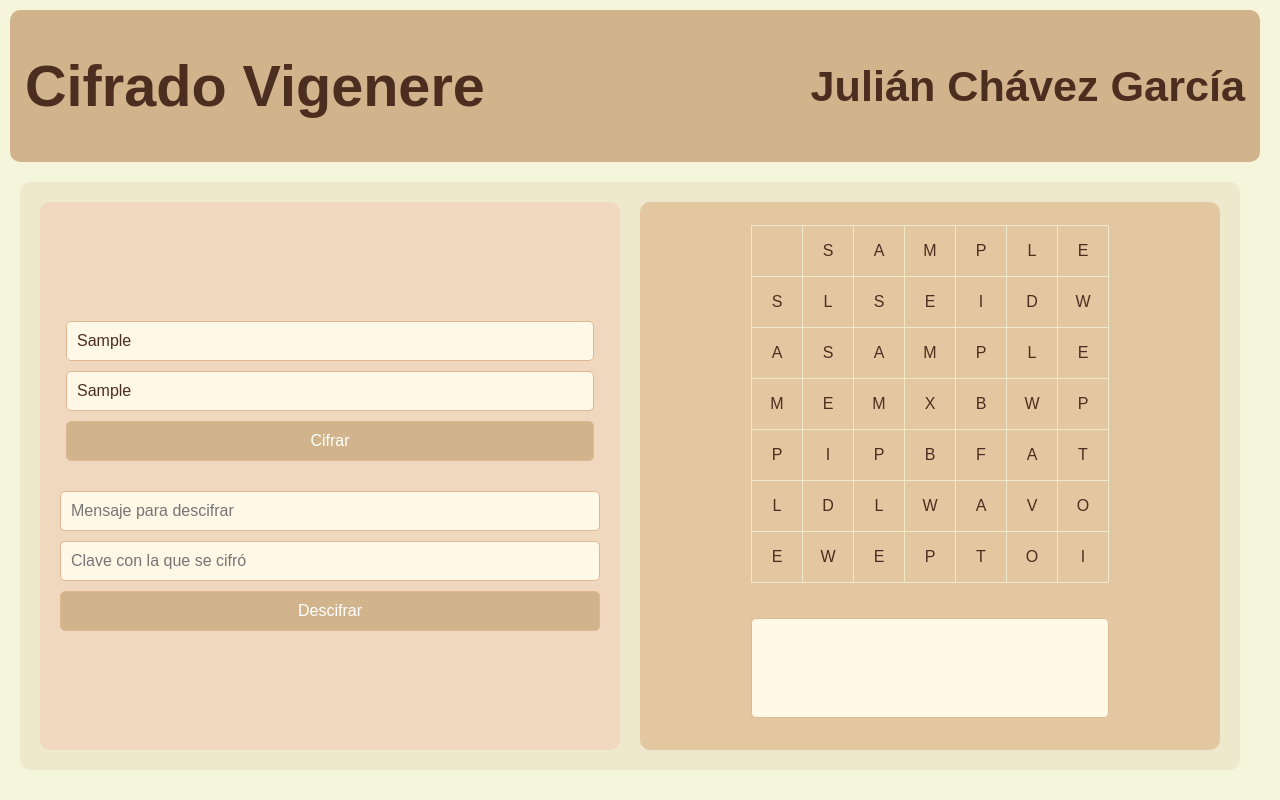
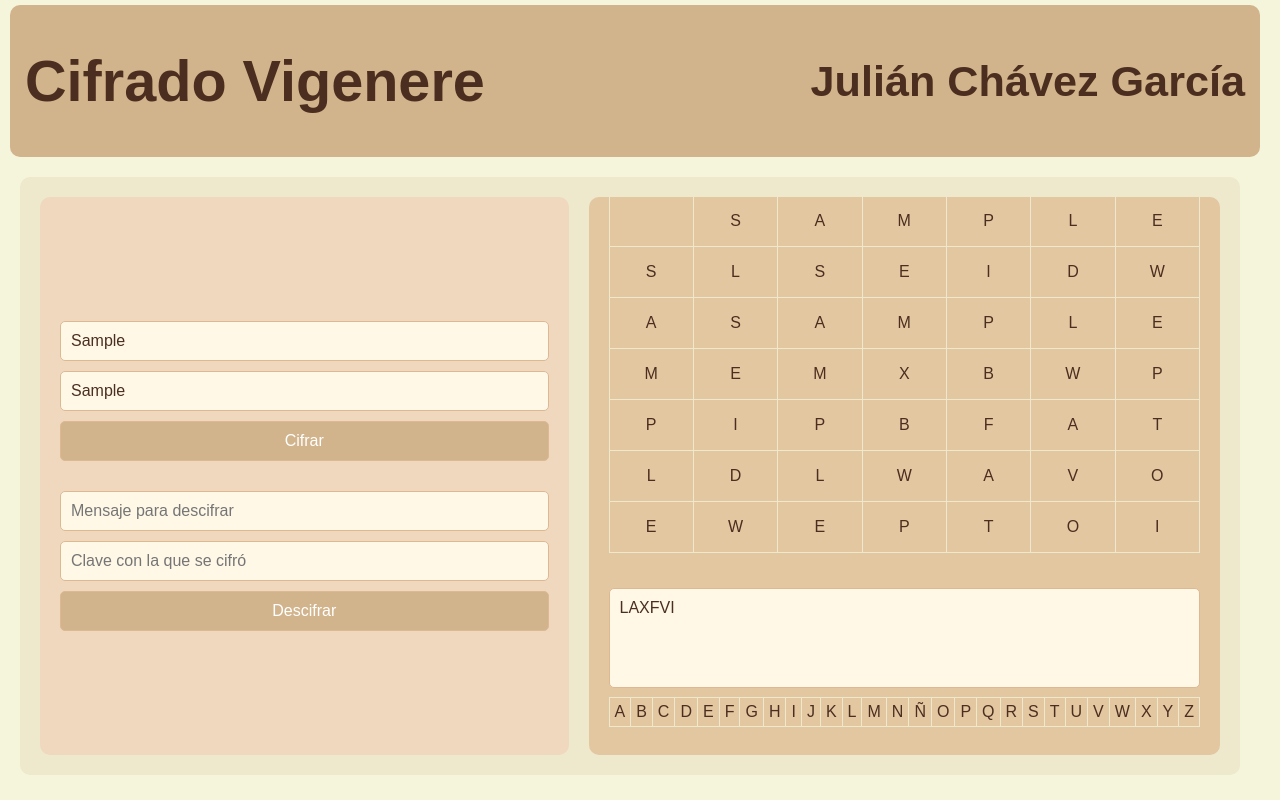
Before and after one commit to Golpeabuelas/Cifrado-Vigenere, a plain HTML site: page index.html in a window 1280 px wide. Both pictures are taken after typing "Sample", "Sample" into the empty fields and a click on the input "Cifrar". Drawn offline with Linux system fonts and the light colour scheme; a web font is replaced by a local one.

Commit message:
Añadiendo funcionalidades

```diff
--- a/funcionalidad.js
+++ b/funcionalidad.js
@@ -1,15 +1,19 @@
-function Cifrar(mensaje){
+function SoloLetras(input){
+    input.value = input.value.replace(/[^a-zA-Z]/g, "");
+}
+
+async function Cifrar(mensaje){
     const Alfabeto = "ABCDEFGHIJKLMNÑOPQRSTUVWXYZ";
     const Mensaje = mensaje;
-    const Clave = IgualarLongitudes(Mensaje, document.getElementById('ClaveCifrar').value).toUpperCase();
+    let Clave = IgualarLongitudes(Mensaje, document.getElementById('ClaveCifrar').value).toUpperCase();
 
     let Cifrado = "";
-    let Temporal = "";
     let Indice = 0;
     let indiceMensaje = 0;
     let indiceClave = 0;
 
     for(let i = 0; i < Mensaje.length; i++){
+        if(/[A-ZÑ]/.test(Mensaje.charAt(i))){
             for(let j = 0; j < Alfabeto.length; j++){
                 if(Mensaje.charAt(i) == Alfabeto.charAt(j)){
                     indiceMensaje = j;
@@ -26,13 +30,19 @@ function Cifrar(mensaje){
 
             Indice = (indiceMensaje + indiceClave) % Alfabeto.length;
             Cifrado = Cifrado + Alfabeto.charAt(Indice);
+        } else{
+            Cifrado = Cifrado + Mensaje.charAt(i);
+        }
+
+        document.getElementById('MostrarCifrado').value =  document.getElementById('MostrarCifrado').value + Cifrado.charAt(i);
+
+        await new Promise(resolve => setTimeout(resolve, 300));
     }
 
     return Cifrado;
 }
 
-function Descifrar(mensaje){
-
+async function Descifrar(mensaje) {
     const Alfabeto = "ABCDEFGHIJKLMNÑOPQRSTUVWXYZ";
     const Mensaje = mensaje;
     const Clave = IgualarLongitudes(Mensaje, document.getElementById('ClaveDescifrar').value).toUpperCase();
@@ -42,23 +52,49 @@ function Descifrar(mensaje){
     let indiceMensaje = 0;
     let indiceClave = 0;
 
-    for(let i = 0; i < Mensaje.length; i++){
-        for(let j = 0; j < Alfabeto.length; j++){
-            if(Mensaje.charAt(i) == Alfabeto.charAt(j)){
+    const Celdas = document.getElementsByClassName("Celda");
+
+    for (let i = 0; i < Mensaje.length; i++) {
+        if (/[A-ZÑ]/.test(Mensaje.charAt(i))) {
+            for (let j = 0; j < Alfabeto.length; j++) {
+                if (Mensaje.charAt(i) == Alfabeto.charAt(j)) {
                     indiceMensaje = j;
                     break;
                 }
             }
 
-        for(let k = 0; k < Alfabeto.length; k++){
-            if(Clave.charAt(i) == Alfabeto.charAt(k)){
+            for (let k = 0; k < Alfabeto.length; k++) {
+                if (Clave.charAt(i) == Alfabeto.charAt(k)) {
                     indiceClave = k;
                     break;
                 }
             }
 
             Indice = (indiceMensaje - indiceClave + Alfabeto.length) % Alfabeto.length;
-        Cifrado = Cifrado + Alfabeto.charAt(Indice);
+            Cifrado += Alfabeto.charAt(Indice);
+        } else {
+            Cifrado += Mensaje.charAt(i);
+        }
+
+        document.getElementById('MostrarCifrado').value += Cifrado.charAt(i);
+
+        // Recorrer todas las celdas para colorearlas
+        for (let l = 0; l < Celdas.length; l++) {
+            // Colorear la celda actual
+            if (Celdas[l].value == Cifrado.charAt(i)) {
+                Celdas[l].style.backgroundColor = '#4B2E1F';
+                Celdas[l].style.color = '#FFF8E7';
+
+                // Esperar 300 ms antes de continuar
+                await new Promise(resolve => setTimeout(resolve, 300));
+
+                // Volver al estilo original
+                Celdas[l].style.backgroundColor = '';
+                Celdas[l].style.color = '';
+
+                break; // Salir del bucle cuando encontramos la celda correcta
+            }
+        }
     }
 
     return Cifrado;
@@ -94,6 +130,8 @@ async function CifrarMensaje(event) {
     let table = document.querySelector('#Matriz tbody');
     table.innerHTML = '';
 
+    document.getElementById('MostrarCifrado').value = "";
+
     const Mensaje = document.getElementById('Mensaje').value.toString().toUpperCase();
     const Palabras = Mensaje.split(" ");
     let mensaje = "";
@@ -102,8 +140,9 @@ async function CifrarMensaje(event) {
         if(Palabras[i] != ""){
             table.innerHTML = '';
 
-            mensaje = mensaje + Cifrar(Palabras[i]) + " ";
-            MostrarMatriz(Palabras[i], IgualarLongitudes(Palabras[i], document.getElementById('ClaveCifrar').value).toUpperCase());
+            let temporal = await Cifrar(Palabras[i]);
+            mensaje = mensaje +  temporal + " ";
+            MostrarMatriz(Palabras[i], IgualarLongitudes(Palabras[i], document.getElementById('ClaveCifrar').value).toUpperCase().trim());
 
             await new Promise(resolve => setTimeout(resolve, 3000));
         }
@@ -118,6 +157,8 @@ async function DescifrarMensaje(event){
     let table = document.querySelector('#Matriz tbody');
     table.innerHTML = '';
 
+    document.getElementById('MostrarCifrado').value = "";
+
     const Mensaje = document.getElementById('MensajeCifrado').value.toString().toUpperCase();
     const Palabras = Mensaje.split(" ");
     let mensaje = "";
@@ -126,7 +167,8 @@ async function DescifrarMensaje(event){
         if(Palabras[i] != ""){
             table.innerHTML = '';
 
-            mensaje = mensaje + Descifrar(Palabras[i]) + " ";
+            let temporal = await Descifrar(Palabras[i]);
+            mensaje = mensaje +  temporal + " ";
             MostrarMatrizCifrada(Palabras[i], IgualarLongitudes(Palabras[i], document.getElementById('ClaveDescifrar').value).toUpperCase())
 
             await new Promise(resolve => setTimeout(resolve, 3000));
@@ -147,7 +189,6 @@ function MostrarMatriz(mensaje, clave){
         Matriz[i] = new Array(Columnas)
     }
 
-//Llenar primeras celdas
     for(let i = 1; i < Columnas; i++){
         Matriz[0][i] = Mensaje.charAt(i - 1);
     }
@@ -156,8 +197,6 @@ function MostrarMatriz(mensaje, clave){
         Matriz[i][0] = Clave.charAt(i - 1);
     }
 
-
-//Llenar centro de la tabla
     for(let i = 1; i < Filas; i++){
         for(let j = 1; j < Columnas; j++){
             Matriz[i][j] = CifrandoMatriz(Mensaje.charAt(j - 1), Clave.charAt(i - 1));
@@ -165,6 +204,7 @@ function MostrarMatriz(mensaje, clave){
     }
 
     CrearTabla(Filas, Columnas, Matriz);
+
 }
 
 function CifrandoMatriz(CaracterM, CaracterC){
--- a/index.html
+++ b/index.html
@@ -22,9 +22,9 @@
         <div class="Contenedor" id="Izquierda">
             <div class="Cifrando">
                 <form >
-                    <input type="text" placeholder="Mensaje para cifrar" name="Mensajes" id="Mensaje" required>
-                    <input type="text" placeholder="Clave para cifrar" id="ClaveCifrar" name="Clave" required>
-                    <input type="submit" value="Cifrar" onclick="CifrarMensaje(event)">
+                    <input type="text" placeholder="Mensaje para cifrar" name="Mensajes" id="Mensaje" class="inputs" required>
+                    <input type="text" placeholder="Clave para cifrar" id="ClaveCifrar" name="Clave" class="inputs" oninput="SoloLetras(this)" required>
+                    <input type="submit" value="Cifrar" onclick="CifrarMensaje(event)" class="inputs">
                 </form>
             </div>
 
@@ -32,9 +32,9 @@
 
             <div class="Descifrando">
                 <form>
-                    <input type="text" placeholder="Mensaje para descifrar" id="MensajeCifrado" name="Mensajes" required>
-                    <input type="text" placeholder="Clave con la que se cifró" id="ClaveDescifrar" name="Clave" required>
-                    <input type="submit" value="Descifrar" onclick="DescifrarMensaje(event)">
+                    <input type="text" placeholder="Mensaje para descifrar" id="MensajeCifrado" name="Mensajes" class="inputs" required>
+                    <input type="text" placeholder="Clave con la que se cifró" id="ClaveDescifrar" name="Clave" class="inputs" oninput="SoloLetras(this)" required>
+                    <input type="submit" value="Descifrar" onclick="DescifrarMensaje(event)" class="inputs">
                 </form>
             </div>
         </div>
@@ -47,7 +47,41 @@
                     </tbody>
                 </table>
 
-                <textarea name="Resultado" id="MostrarCifrado"></textarea>
+                <textarea name="Resultado" id="MostrarCifrado" readonly></textarea>
+
+                <table class="Pequenia" id="Abecedario">
+                    <tbody>
+                        <tr>
+                            <td class="Celda">A</td>
+                            <td class="Celda">B</td>
+                            <td class="Celda">C</td>
+                            <td class="Celda">D</td>
+                            <td class="Celda">E</td>
+                            <td class="Celda">F</td>
+                            <td class="Celda">G</td>
+                            <td class="Celda">H</td>
+                            <td class="Celda">I</td>
+                            <td class="Celda">J</td>
+                            <td class="Celda">K</td>
+                            <td class="Celda">L</td>
+                            <td class="Celda">M</td>
+                            <td class="Celda">N</td>
+                            <td class="Celda">Ñ</td>
+                            <td class="Celda">O</td>
+                            <td class="Celda">P</td>
+                            <td class="Celda">Q</td>
+                            <td class="Celda">R</td>
+                            <td class="Celda">S</td>
+                            <td class="Celda">T</td>
+                            <td class="Celda">U</td>
+                            <td class="Celda">V</td>
+                            <td class="Celda">W</td>
+                            <td class="Celda">X</td>
+                            <td class="Celda">Y</td>
+                            <td class="Celda">Z</td>
+                        </tr>
+                    </tbody>
+                </table>
             </div>
         </div>
     </div>
--- a/styles.css
+++ b/styles.css
@@ -74,7 +74,19 @@ body {
     gap: 20px;
 }
 
-input[type="text"], input[type="submit"], textarea {
+textarea {
+    width: 100%;
+    height: 20%;
+    padding: 10px;
+    margin: 5px 0;
+    border: 1px solid #DDB892;
+    border-radius: 5px;
+    box-sizing: border-box;
+    font-family: 'Agdasima', sans-serif;
+    font-size: 1em;
+}
+
+.inputs{
     width: 100%;
     height: 20%;
     padding: 10px;
@@ -127,6 +139,29 @@ textarea {
     text-align: center;
 }
 
+.Pequenia{
+    padding: 5px;
+    border-collapse: collapse;
+    border: 1px solid #DDB892;
+    color: #4B2E1F;
+    font-family: 'Agdasima', sans-serif;
+    font-size: 1em;
+    margin-bottom: 30px;
+    text-align: center;
+}
+
+.Pequenia td{
+    box-sizing: border-box;
+    padding: 5px;
+    border: 1px solid #EEE8CD;
+}
+
+.Pequenia td:hover {
+    background-color: #4B2E1F;
+    color: #FFF8E7;
+    cursor: pointer;
+}
+
 .Tabla td {
     width: 40px;
     height: 40px;
```
Lines whose indentation alone changed are shown as unchanged.
